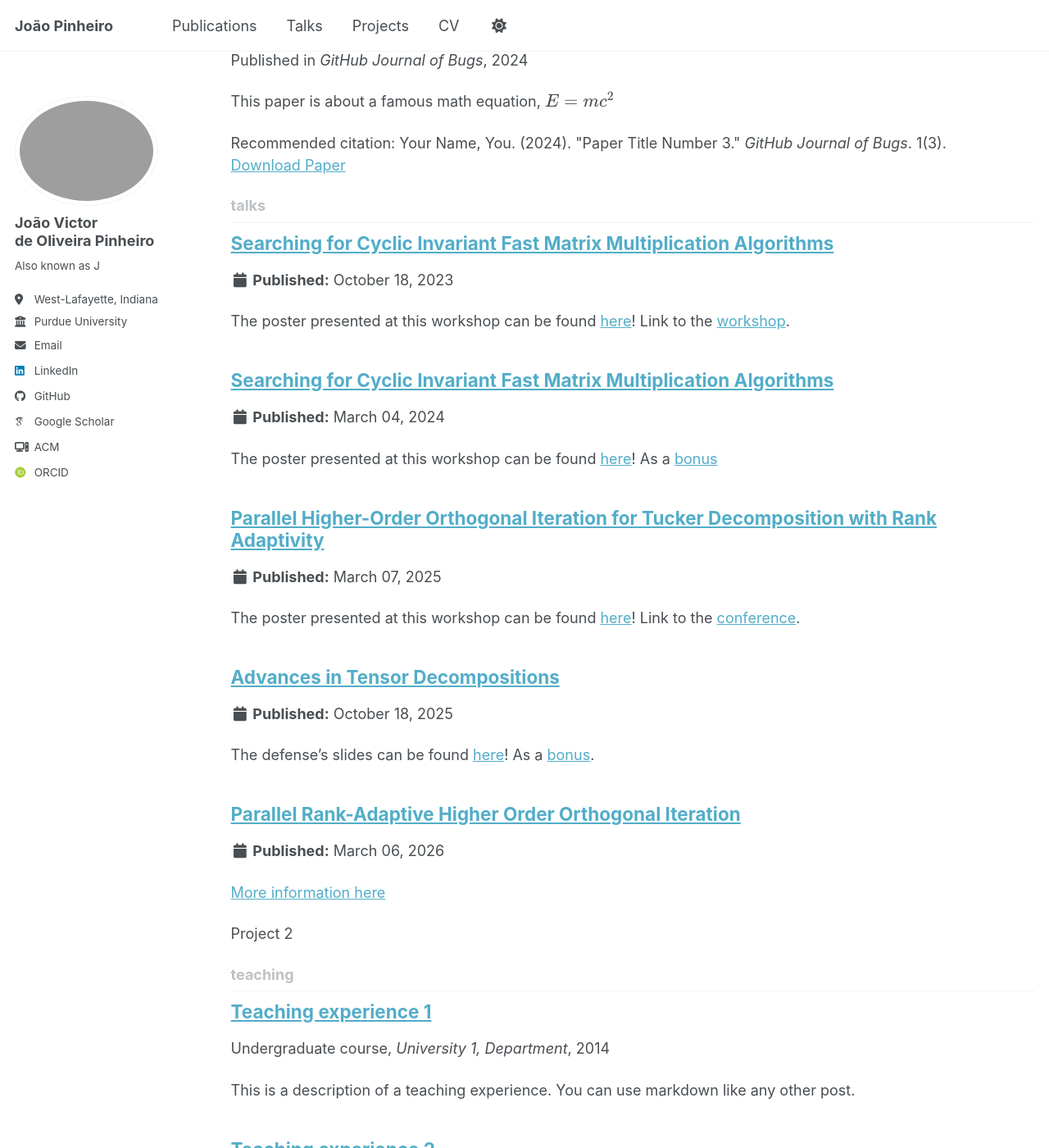
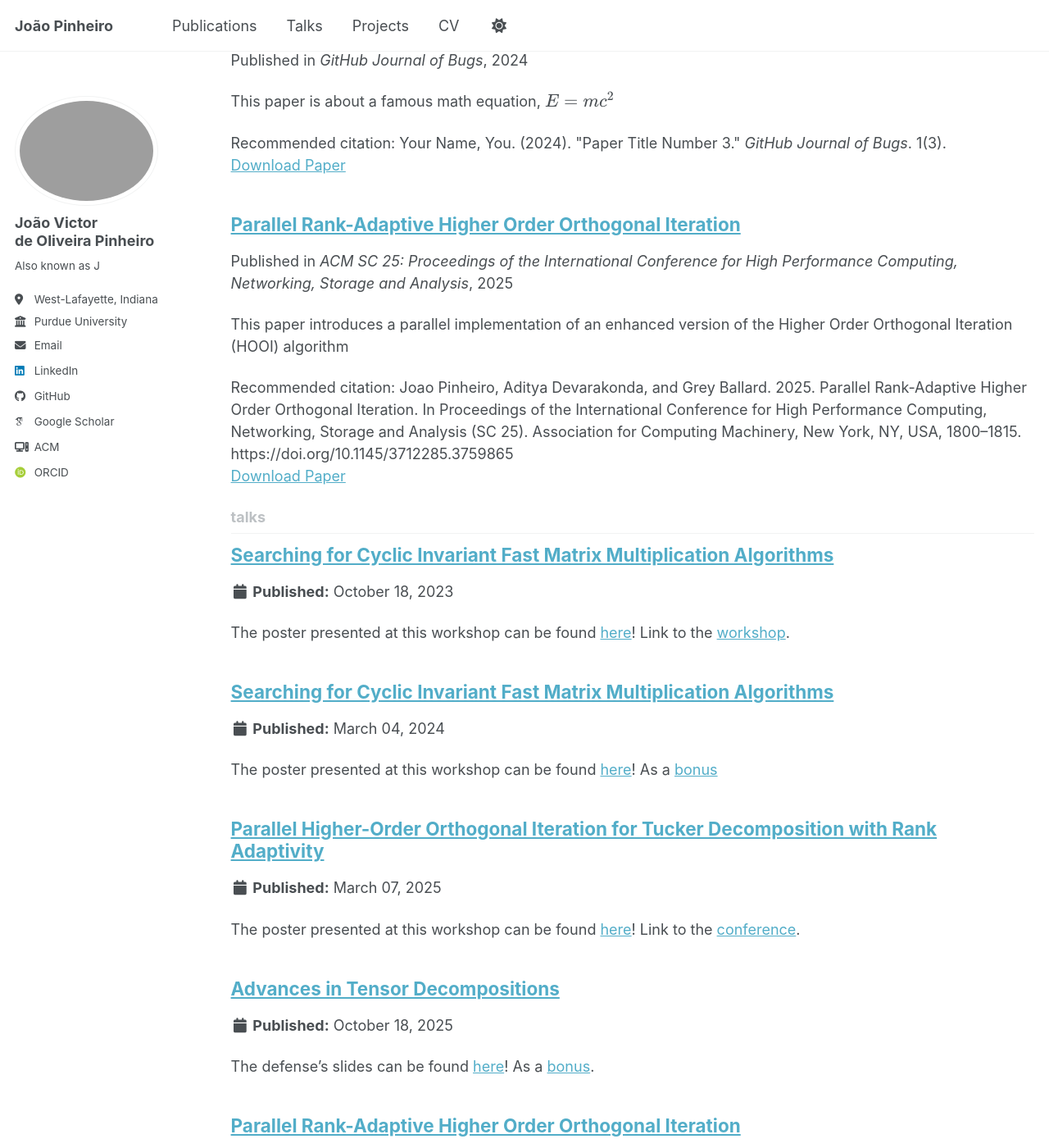
Before and after one commit to Jv7Pinheiro/Jv7Pinheiro.github.io, a Jekyll site: the page built from _pages/collection-archive.html, in a window 1280 px wide and 1400 px high, scrolled down 2120 px. Shown: the whole window at 82% size. Built offline with Jekyll 4.4.1, drawn with Linux system fonts in a browser that asks for light colours; some web fonts are replaced; a script bundle is joined from its source files by our own code; library files that are not in the unit come from our copies; some of the changed text lies outside the part shown.

Commit message:
Changed portfolio.html to projects.html, added publications pdfs, and added one of these publications in markdown to test format

```diff
--- /dev/null
+++ b/_publications/2025-11-15-Parallel_Rank-Adaptive_Higher_Order_Orthogonal_Iteration.md
@@ -0,0 +1,13 @@
+---
+title: "Parallel Rank-Adaptive Higher Order Orthogonal Iteration"
+collection: publications
+category: conferences
+permalink: /publications/2025-11-15-Parallel_Rank-Adaptive_Higher_Order_Orthogonal_Iteration.md
+excerpt: 'This paper introduces a parallel implementation of an enhanced version of the Higher Order Orthogonal Iteration (HOOI) algorithm'
+date: 2025-11-15
+venue: 'ACM SC 25: Proceedings of the International Conference for High Performance Computing, Networking, Storage and Analysis'
+paperurl: 'https://academicpages.github.io/files/publications/PalmProbNet - A Probabilistic Approach to Understanding Palm Distributions in Ecuadorian Tropical Forest via Transfer Learning.pdf'
+citation: 'Joao Pinheiro, Aditya Devarakonda, and Grey Ballard. 2025. Parallel Rank-Adaptive Higher Order Orthogonal Iteration. In Proceedings of the International Conference for High Performance Computing, Networking, Storage and Analysis (SC 25). Association for Computing Machinery, New York, NY, USA, 1800–1815. https://doi.org/10.1145/3712285.3759865'
+---
+
+Higher Order Orthogonal Iteration (HOOI) is an iterative algorithm that computes a Tucker decomposition of fixed ranks of an input tensor. In this work we modify HOOI to determine ranks adaptively subject to a fixed approximation error, apply optimizations to reduce the cost of each HOOI iteration, and parallelize the method in order to scale to large dense datasets. We show that HOOI is competitive with the Sequentially Truncated Higher Order Singular Value Decomposition (STHOSVD) algorithm, particularly in cases of high compression ratios. Our proposed rank-adaptive HOOI can achieve comparable approximation error to STHOSVD in less time, sometimes achieving a better compression ratio. We demonstrate that our parallelization scales well over thousands of cores and show using three scientific simulation datasets that HOOI outperforms STHOSVD in high-compression regimes. For example, for a 3D fluid-flow simulation dataset, HOOI computed a Tucker decomposition 82x faster and achieved a compression ratio 50% better than STHOSVD’s.
--- a/_talks/2026-03-06-PP26-talk.md
+++ b/_talks/2026-03-06-PP26-talk.md
@@ -8,6 +8,4 @@ date: 2026-03-06
 location: "Berlin, Germany"
 ---
 
-[More information here](https://www.siam.org/conferences-events/siam-conferences/pp26/)
-
-Project 2
+Link to the [conference](https://www.siam.org/conferences-events/siam-conferences/pp26/)
```
Also changed, not shown: _pages/projects.html (renamed from _pages/portfolio.html), 3 other files.
